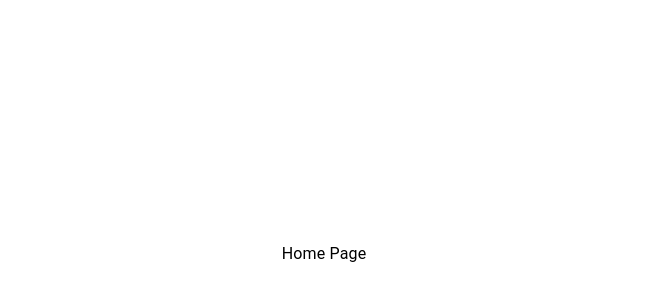
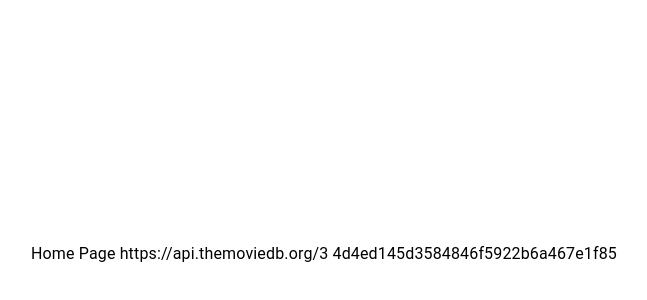
Before and after one commit to Cheikh-diagne/PopcornPlayer, a React (Create React App) app: page / in a window 1280 px wide. Shown: the part 146-446 px from the top of the page, without its empty margins (316-963 px from the left). Built offline with nearby package versions, Linux system fonts and the light colour scheme.

Commit message:
adding .env

```diff
--- a/src/components/pages/HomePage/index.tsx
+++ b/src/components/pages/HomePage/index.tsx
@@ -1,10 +1,12 @@
 import { Box, Typography } from '@mui/material';
 
 const HomePage = () => {
+  const apiUrl = process.env.REACT_APP_TMDB_API;
+  const apiKey = process.env.REACT_APP_TMDB_API_APIKEY;
   return (
     <Box sx={{ display: 'flex', justifyContent: 'center', alignItems: 'center', height: '100vh' }}>
       <Typography>
-        Home Page
+        Home Page {apiUrl} {apiKey}
       </Typography>
     </Box>
   );
```
Also changed, not shown: 1 other file (tests, documents, lock files or other folders).
